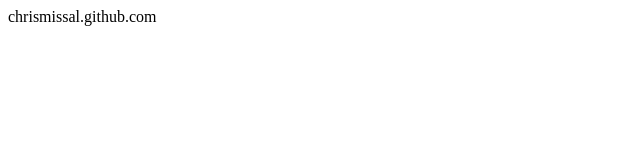
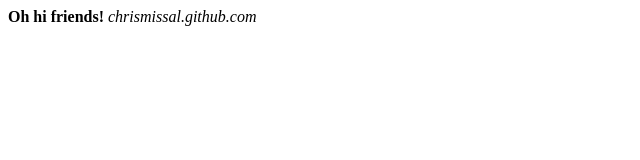
Before and after one commit to ChrisMissal/chrismissal.github.com, a plain HTML site: page index.html in a window 1280 px wide. Shown: the whole page, without its empty margins (0-640 px from the left). Drawn offline with Linux system fonts and the light colour scheme.

Commit message:
Update index.html

```diff
--- a/index.html
+++ b/index.html
@@ -1 +1,3 @@
-chrismissal.github.com
+<strong>Oh hi friends!</strong>
+
+<em>chrismissal.github.com</em>
```
